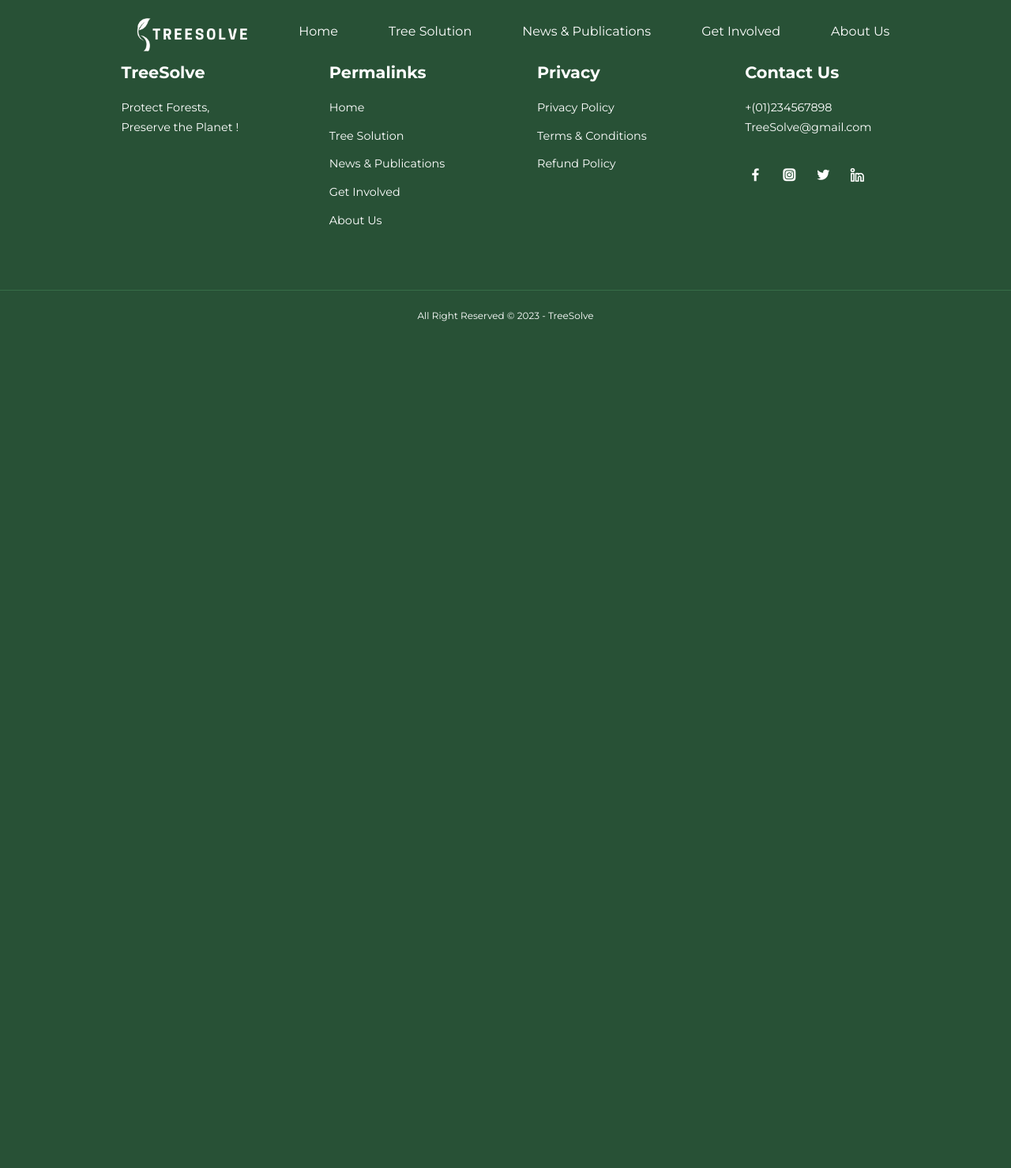
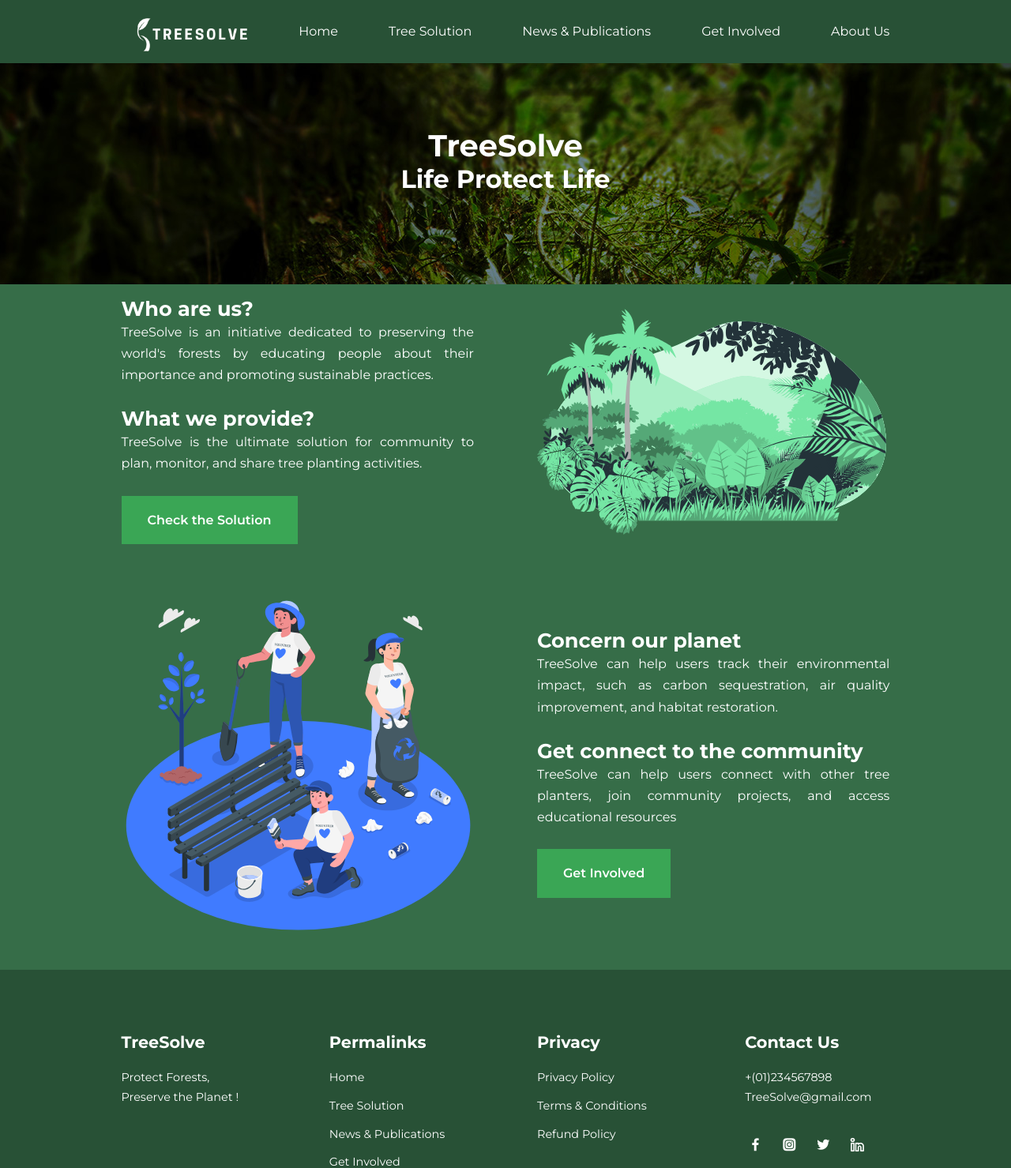
Before and after one commit to Aaron2k02/treesolve, a PHP site: page /home-page.html in a window 1280 px wide. Shown: the top 1479 px of the page at 79% size. Before the commit the page ends 407 px from the top, so only its background shows below. Run offline with PHP 8.4, Linux system fonts and the light colour scheme.

Commit message:
Adding homepage content

```diff
--- a/src/home-page.css
+++ b/src/home-page.css
@@ -182,15 +182,47 @@ footer{
     padding: 1.2rem 0;
     border-top: 1px solid var(--color-bg2);
 }
+/*================================ PAGE CONTENT STYLING START HERE =================================*/
+header {
+    position: relative;
+    top: 5rem;
+    overflow: hidden;
+    height: 35vh;
+    background-image: url("./intro-bg.jpg");
+}
 
-/*================================ PAGE CONTENT STYLING START HERE =================================*/
+.header-container {
+    text-align: center;
+}
 
+main{
+    position: relative;
+    top: 5rem;
+    margin-bottom: 5rem;
+    background-color: var(--color-bg2);
+}
+
+.main-container{
+    display: grid;
+    grid-template-columns: 1fr 1fr;
+    align-items: center;
+    gap: 5rem;
+    height: 100%;
+}
+
+.main-left, .main-right{
+    text-align: justify;
+    margin: 1rem 0 2.4rem;
+}
+
+.main-right-image img, .main-left-image img{
+    width: 100%;
+}
 
 
 
 
 /*================================ END OF PAGE CONTENT STYLING =====================================*/
-
 /*          MEDIA QUERIES - FOR RESPONSIVE DESIGN BASED ON DEVICE SCREEN                    */
 /*================================ MEDIA QUERIES (TABLETS) =================================*/
 @media screen and (max-width: 1024px) {
--- a/src/home-page.html
+++ b/src/home-page.html
@@ -37,9 +37,59 @@
         </div>
     </nav>
     <!---------------------------------------------------- END OF NAVBAR ---------------------------------------->
+    <!----------------------------------------------- PAGE CONTENT START HERE ----------------------------------->
+    <header>
+        <div class="container header-container">
+            <br>
+            <br>
+            <br>
+            <h1>TreeSolve</h1>
+            <h2>Life Protect Life</h2>
+        </div>
+    </header>
 
-    <!----------------------------------------------- PAGE CONTENT START HERE ----------------------------------->
-
+    <main>
+        <div class="container main-container">
+            <div class="main-left">
+                <h3>Who are us?</h3>
+                <p>
+                    TreeSolve is an initiative dedicated to preserving the world's forests by educating people about their importance and promoting sustainable practices.
+                </p>
+                <br>
+                <h3>What we provide?</h3>
+                <p>
+                    TreeSolve is the ultimate solution for community to plan, monitor, and share tree planting activities.
+                </p>
+                <br>
+                <a href="tree-solution-page.html" class="btn">Check the Solution</a>
+            </div>
+            <div class="main-right">
+                <div class="main-right-image">
+                    <img src="./jungle-background.svg" alt="jungle-background">
+                </div>
+            </div>
+        </div>
+        <div class="container main-container">
+            <div class="main-left">
+                <div class="main-right-image">
+                    <img src="./volunteer.svg" alt="community">
+                </div>
+            </div>
+            <div class="main-right">
+                <h3>Concern our planet</h3>
+                <p>
+                    TreeSolve can help users track their environmental impact, such as carbon sequestration, air quality improvement, and habitat restoration.
+                </p>
+                <br>
+                <h3>Get connect to the community</h3>
+                <p>
+                    TreeSolve can help users connect with other tree planters, join community projects, and access educational resources
+                </p>
+                <br>
+                <a href="get-involved-page.html" class="btn">Get Involved</a>
+            </div>
+        </div>
+    </main>
     <!------------------------------------------------- END OF PAGE CONTENT ------------------------------------->
 
     <footer class="footer">
```
